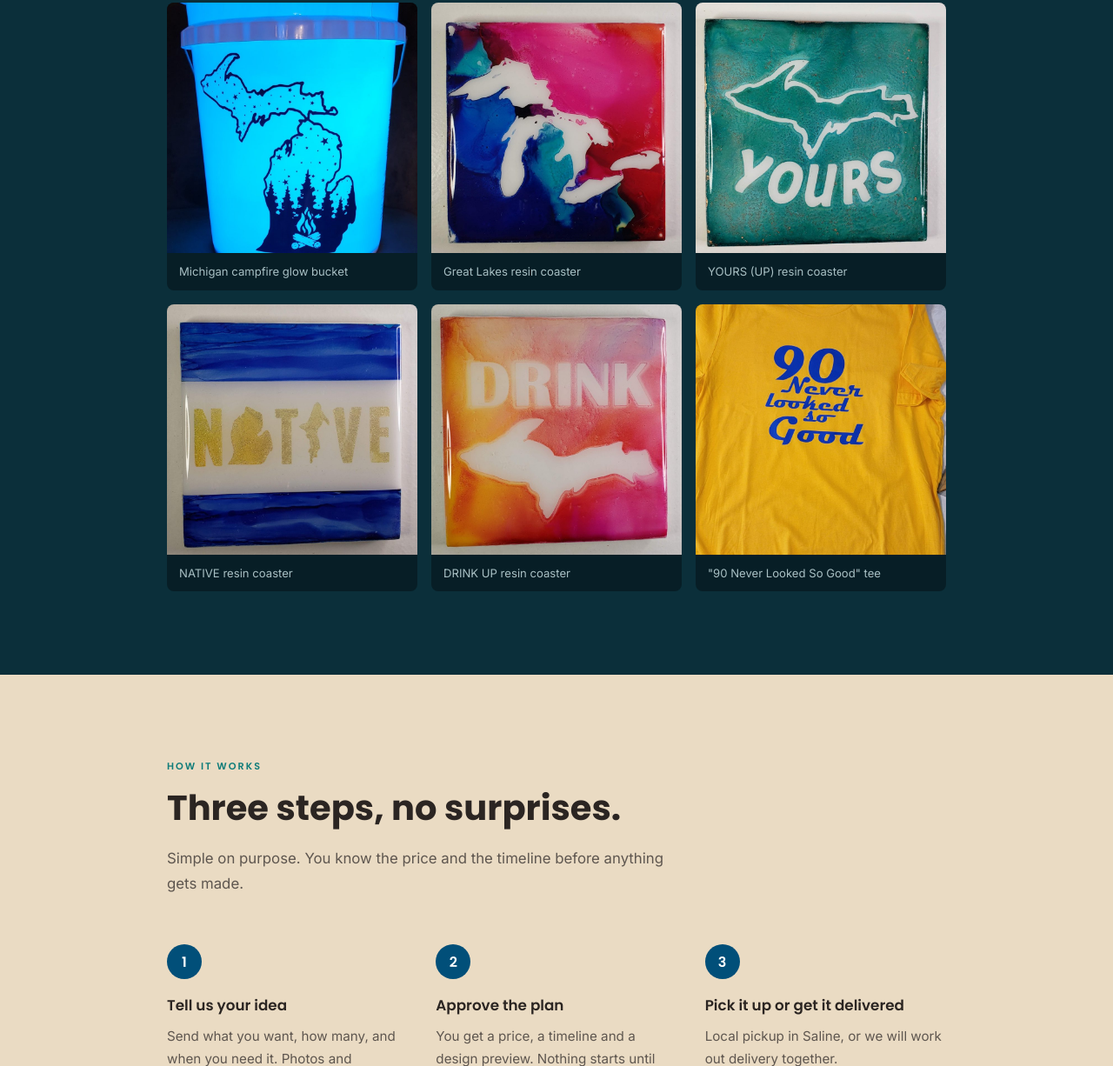
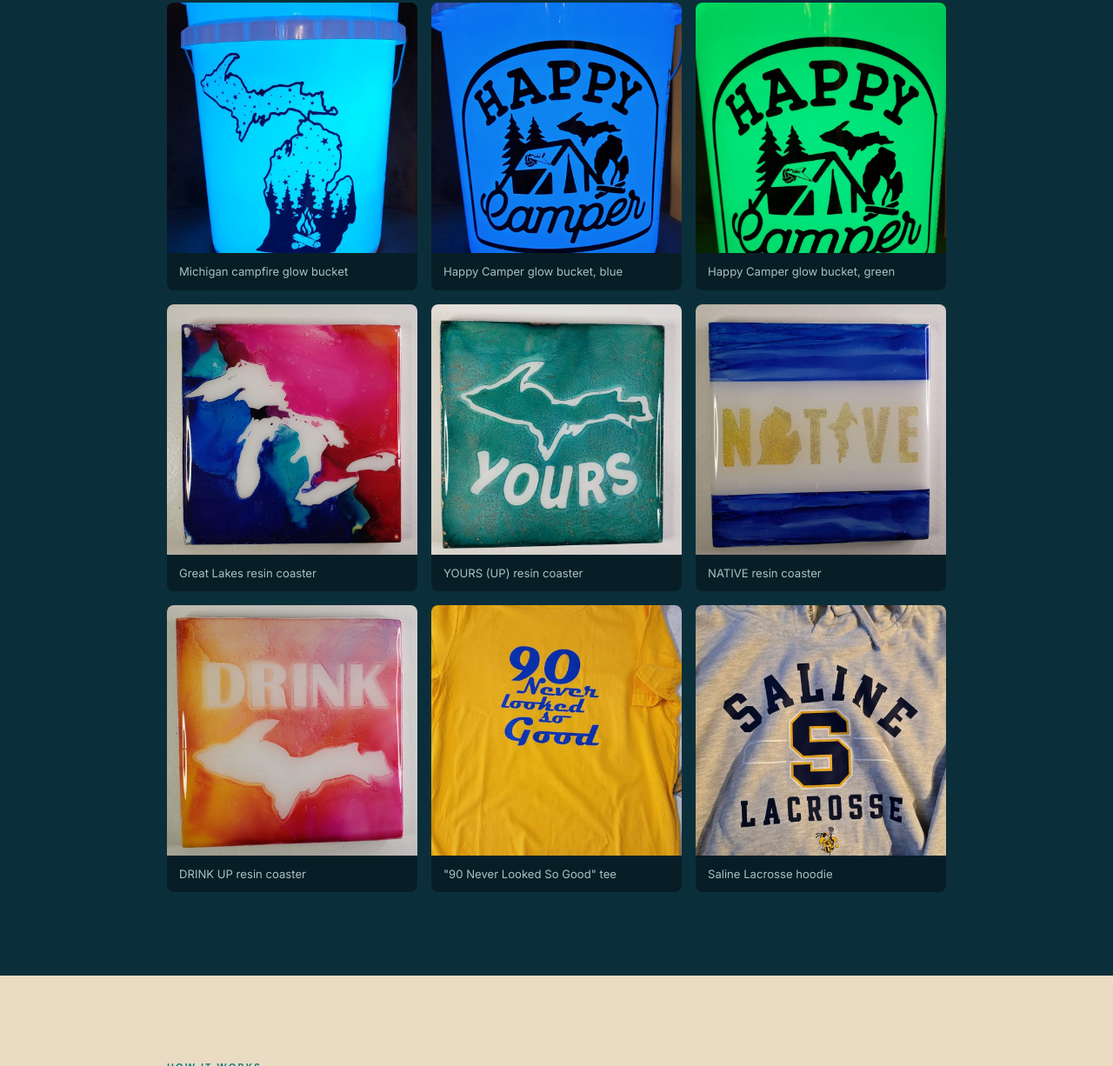
Before and after one commit to SCService-s/saltcitydesigns-site, a plain HTML site: page index.html in a window 1280 px wide. Shown: the part 1966-3192 px from the top of the page at 87% size. Drawn offline with Linux system fonts and the light colour scheme.

Commit message:
Add Happy Camper buckets and Saline Lacrosse hoodie to gallery
Co-Authored-By: Claude Sonnet 5.5 <noreply@anthropic.com>
Claude-Session: https://claude.ai/code/session_01239UvifYnLa8h7SFLVdVVQ

```diff
--- a/index.html
+++ b/index.html
@@ -189,11 +189,14 @@
     <p class="intro">A few real pieces, made by hand in Saline, Michigan.</p>
     <div class="gallery-grid">
       <figure><img src="assets/gallery/michigan-campfire-bucket.jpg" alt="Michigan campfire glow bucket" loading="lazy" width="900" height="900" /><figcaption>Michigan campfire glow bucket</figcaption></figure>
+      <figure><img src="assets/gallery/happy-camper-bucket-blue.jpg" alt="Happy Camper glow bucket, blue" loading="lazy" width="900" height="900" /><figcaption>Happy Camper glow bucket, blue</figcaption></figure>
+      <figure><img src="assets/gallery/happy-camper-bucket-green.jpg" alt="Happy Camper glow bucket, green" loading="lazy" width="900" height="900" /><figcaption>Happy Camper glow bucket, green</figcaption></figure>
       <figure><img src="assets/gallery/great-lakes-coaster.jpg" alt="Great Lakes resin coaster" loading="lazy" width="900" height="900" /><figcaption>Great Lakes resin coaster</figcaption></figure>
       <figure><img src="assets/gallery/yours-up-coaster.jpg" alt="YOURS (UP) resin coaster" loading="lazy" width="900" height="900" /><figcaption>YOURS (UP) resin coaster</figcaption></figure>
       <figure><img src="assets/gallery/native-coaster.jpg" alt="NATIVE resin coaster" loading="lazy" width="900" height="900" /><figcaption>NATIVE resin coaster</figcaption></figure>
       <figure><img src="assets/gallery/drink-up-coaster.jpg" alt="DRINK UP resin coaster" loading="lazy" width="900" height="900" /><figcaption>DRINK UP resin coaster</figcaption></figure>
       <figure><img src="assets/gallery/never-looked-so-good-tee.jpg" alt=""90 Never Looked So Good" tee" loading="lazy" width="900" height="900" /><figcaption>"90 Never Looked So Good" tee</figcaption></figure>
+      <figure><img src="assets/gallery/saline-lacrosse-hoodie.jpg" alt="Saline Lacrosse hoodie" loading="lazy" width="900" height="900" /><figcaption>Saline Lacrosse hoodie</figcaption></figure>
     </div>
   </div>
 </section>
```
Also changed, not shown: assets/gallery/happy-camper-bucket-blue.jpg (added), assets/gallery/happy-camper-bucket-green.jpg (added), assets/gallery/saline-lacrosse-hoodie.jpg (added).
